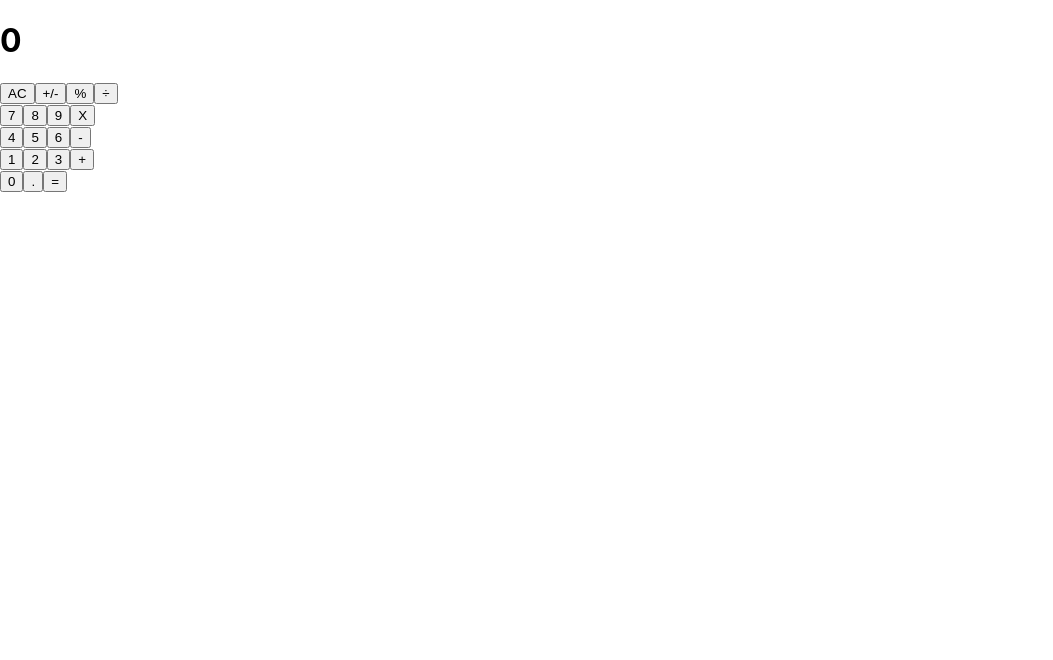
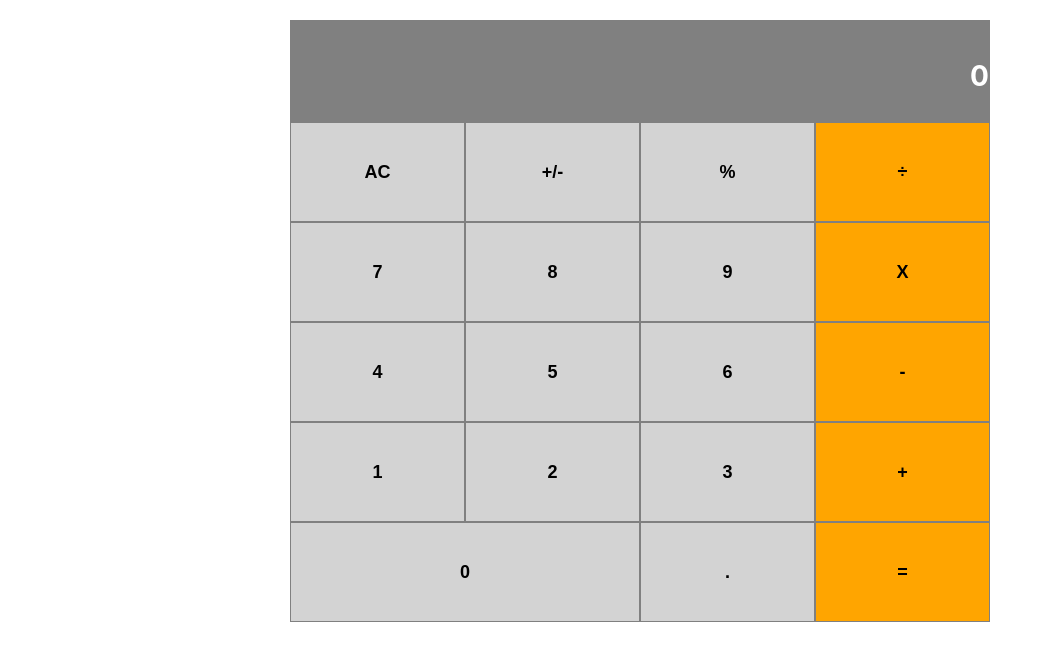
Before and after one commit to DanielMitiku/calculator-react, a React (Create React App) app: page / in a window 1280 px wide. Shown: the top 660 px of the page, without its empty margins (0-1053 px from the left). Built offline with nearby package versions, Linux system fonts and the light colour scheme.

Commit message:
added styling

```diff
--- a/src/components/App.js
+++ b/src/components/App.js
@@ -1,6 +1,7 @@
 import React from 'react';
 import ButtonPanel from './ButtonPannel';
 import Display from './Display';
+import '../styles/App.css'
 
 const App = () => (
   <div id="container">
--- a/src/components/Button.js
+++ b/src/components/Button.js
@@ -1,14 +1,29 @@
 import React from 'react';
 import PropTypes from 'prop-types';
 
-const Button = ({ buttonName }) => (
-  <button type="button">
-    {buttonName}
-  </button>
-);
+const Button = ({ buttonName, color, wide }) => {
+  const styles = {
+    backgroundColor: color,
+    width: wide ? '50%' : '25%'
+  }
+
+  return (
+    <button type="button" style={styles}>
+      {buttonName}
+    </button>
+  );
+};
+
 
 Button.propTypes = {
   buttonName: PropTypes.string.isRequired,
+  color: PropTypes.string,
+  wide: PropTypes.bool
+};
+
+Button.defaultProps = {
+  color: 'orange',
+  wide: false
 };
 
 export default Button;
--- a/src/components/ButtonPannel.js
+++ b/src/components/ButtonPannel.js
@@ -1,35 +1,36 @@
 import React from 'react';
 import Button from './Button';
+import '../styles/ButtonPanel.css';
 
 const ButtonPanel = () => (
   <div id="groups">
-    <div id="group-1">
-      <Button buttonName="AC" />
-      <Button buttonName="+/-" />
-      <Button buttonName="%" />
+    <div class="group">
+      <Button buttonName="AC" color='lightgrey'/>
+      <Button buttonName="+/-" color='lightgrey'/>
+      <Button buttonName="%" color='lightgrey'/>
       <Button buttonName="÷" />
     </div>
-    <div id="group-2">
-      <Button buttonName="7" />
-      <Button buttonName="8" />
-      <Button buttonName="9" />
+    <div class="group">
+      <Button buttonName="7" color='lightgrey'/>
+      <Button buttonName="8" color='lightgrey'/>
+      <Button buttonName="9" color='lightgrey'/>
       <Button buttonName="X" />
     </div>
-    <div id="group-3">
-      <Button buttonName="4" />
-      <Button buttonName="5" />
-      <Button buttonName="6" />
+    <div class="group">
+      <Button buttonName="4" color='lightgrey'/>
+      <Button buttonName="5" color='lightgrey'/>
+      <Button buttonName="6" color='lightgrey'/>
       <Button buttonName="-" />
     </div>
-    <div id="group-4">
-      <Button buttonName="1" />
-      <Button buttonName="2" />
-      <Button buttonName="3" />
+    <div class="group">
+      <Button buttonName="1" color='lightgrey'/>
+      <Button buttonName="2" color='lightgrey'/>
+      <Button buttonName="3" color='lightgrey'/>
       <Button buttonName="+" />
     </div>
-    <div id="group-5">
-      <Button buttonName="0" />
-      <Button buttonName="." />
+    <div class="group">
+      <Button buttonName="0" color='lightgrey' wide={true} />
+      <Button buttonName="." color='lightgrey'/>
       <Button buttonName="=" />
     </div>
   </div>
--- a/src/components/Display.js
+++ b/src/components/Display.js
@@ -1,7 +1,8 @@
 import React from 'react';
 import PropTypes from 'prop-types';
+import '../styles/Display.css';
 
-const Display = ({ result }) => <h1>{result}</h1>;
+const Display = ({ result }) => <div id='display'><p>{result}</p></div>;
 
 Display.propTypes = {
   result: PropTypes.string,
--- a/src/index.css
+++ b/src/index.css
@@ -1,5 +1,5 @@
 body {
-  margin: 0;
+  margin: 20px;
   font-family: -apple-system, BlinkMacSystemFont, 'Segoe UI', 'Roboto', 'Oxygen',
     'Ubuntu', 'Cantarell', 'Fira Sans', 'Droid Sans', 'Helvetica Neue',
     sans-serif;
--- /dev/null
+++ b/src/styles/App.css
@@ -0,0 +1,4 @@
+#container {
+  margin: auto;
+  width: 700px;
+}
--- /dev/null
+++ b/src/styles/ButtonPanel.css
@@ -0,0 +1,13 @@
+.group {
+  display: flex;
+  height: 100px;
+}
+
+Button {
+  width: 25%;
+  color: black;
+  font-weight: bold;
+  font-size: 18px;
+  justify-content: center;
+  border: 1px grey solid;
+}
--- /dev/null
+++ b/src/styles/Display.css
@@ -0,0 +1,14 @@
+#display {
+  display: flex;
+  background-color: grey;
+  height: 100px;
+  color: white;
+  font-size: 28px;
+  font-weight: bold;
+  padding: 1px;
+}
+
+#display p {
+  align-self: flex-end;
+  margin-left: auto;
+}
```
